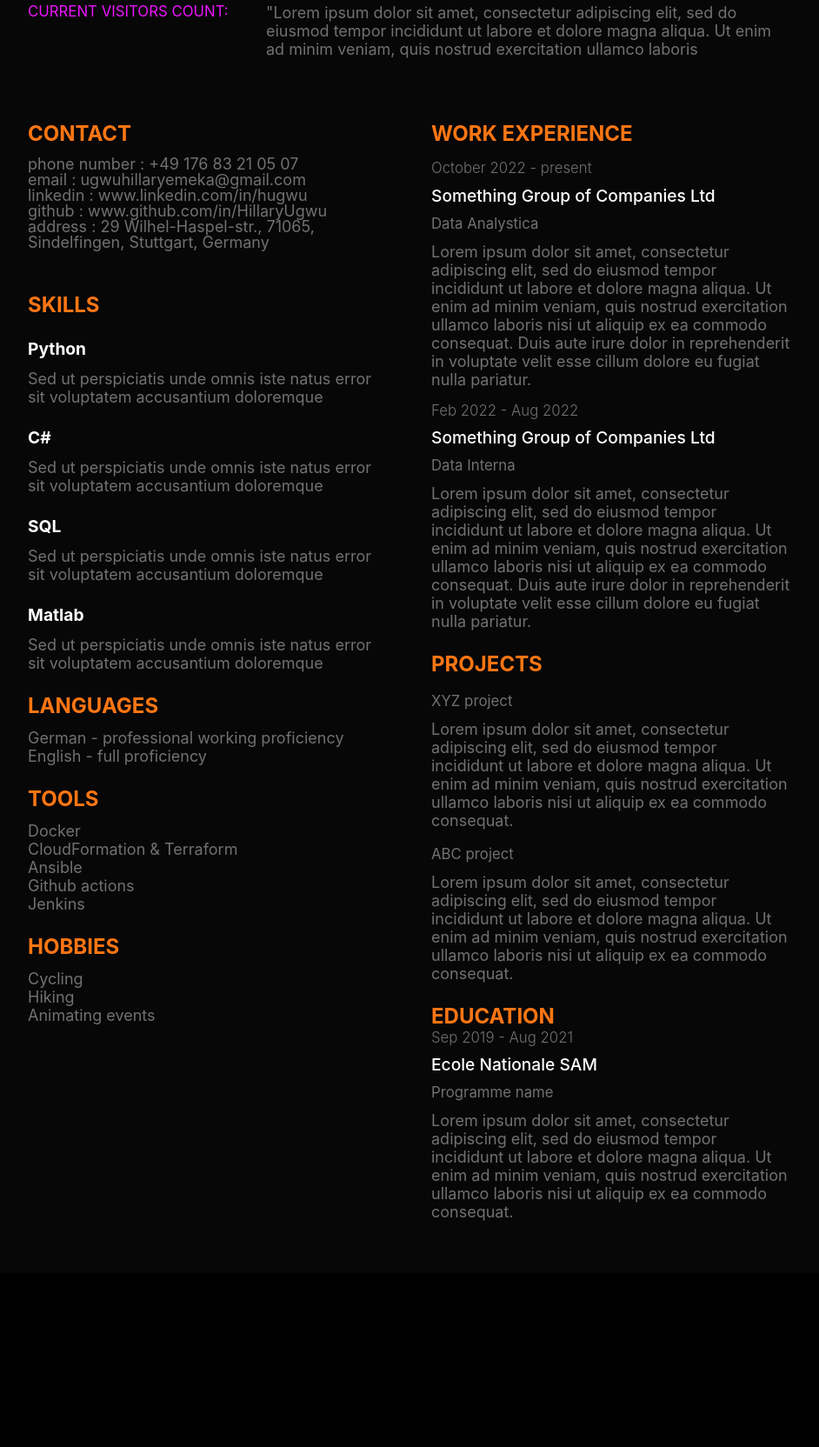
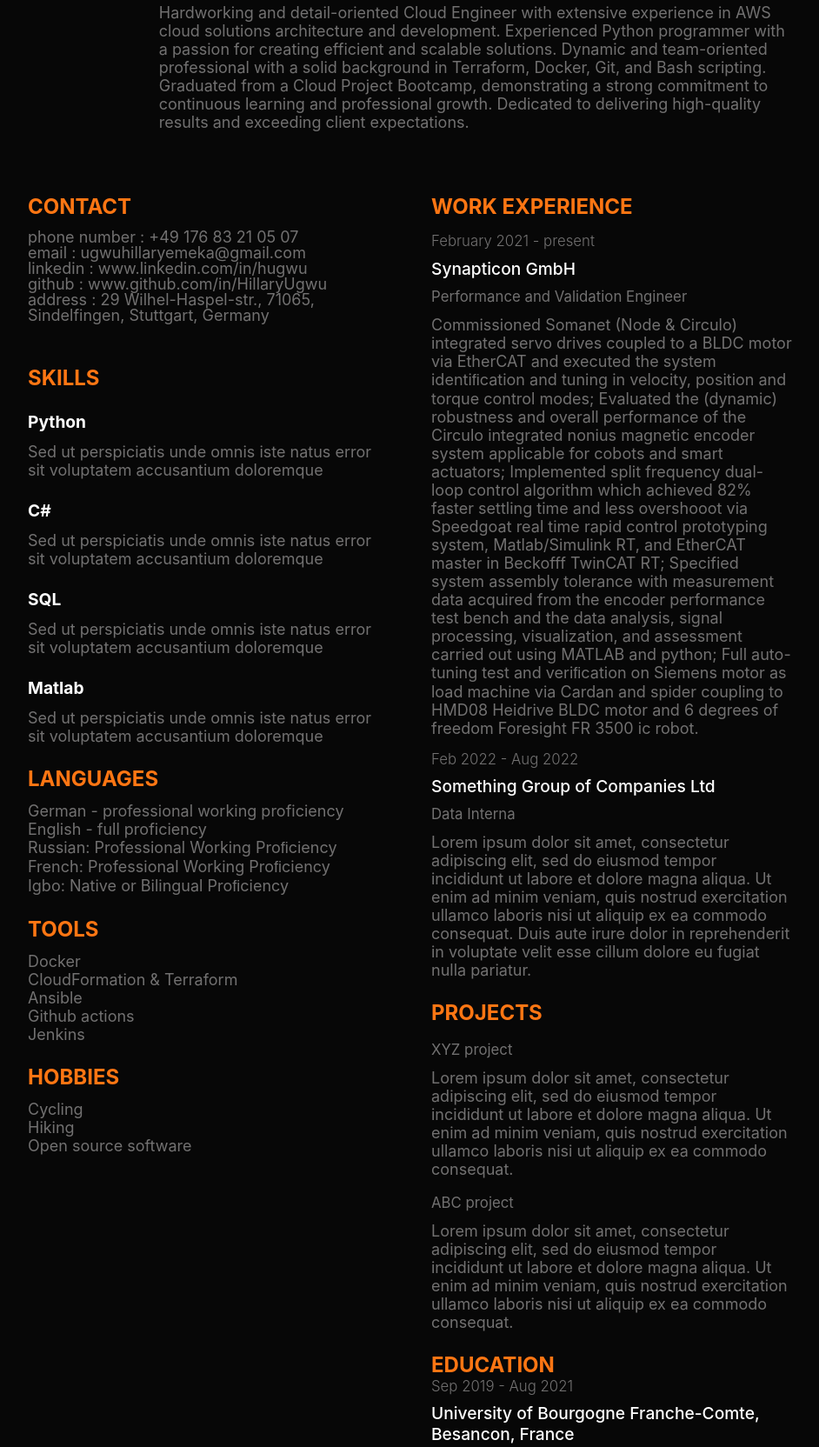
Before and after one commit to HillaryUgwu/aws-cloud-resume, a plain HTML site: page src/frontend/index.html in a window 1280 px wide. Shown: the part 239-1903 px from the top of the page at 87% size, without its empty margins (168-1110 px from the left). Before the commit the page ends 1703 px from the top, so only its background shows below. Drawn offline with Linux system fonts and the light colour scheme; no server answers.

Commit message:
fix: resume objective updated

```diff
--- a/src/frontend/index.html
+++ b/src/frontend/index.html
@@ -28,9 +28,7 @@
                     </h1>
                     <p class="profile_title"> Cloud Engineer </p>
                     <p class="description">
-                        "Lorem ipsum dolor sit amet, consectetur adipiscing elit, sed do eiusmod tempor incididunt ut
-                        labore
-                        et dolore magna aliqua. Ut enim ad minim veniam, quis nostrud exercitation ullamco laboris
+                        Hardworking and detail-oriented Cloud Engineer with extensive experience in AWS cloud solutions architecture and development. Experienced Python programmer with a passion for creating efficient and scalable solutions. Dynamic and team-oriented professional with a solid background in Terraform, Docker, Git, and Bash scripting. Graduated from a Cloud Project Bootcamp, demonstrating a strong commitment to continuous learning and professional growth. Dedicated to delivering high-quality results and exceeding client expectations.
                     </p>
                 </div>
             </div>
@@ -78,6 +76,9 @@
                 <ul class="lang_names description" style="list-style-type: none">
                     <li>German - professional working proficiency</li>
                     <li>English - full proficiency</li>
+                    <li>Russian: Professional Working Proﬁciency</li>
+                    <li>French: Professional Working Proﬁciency</li>
+                    <li>Igbo: Native or Bilingual Proﬁciency</li>
                 </ul>
             </div>
             <div class="Tools">
@@ -95,7 +96,7 @@
                 <ul class="hobbies_names description" style="list-style-type: none">
                     <li>Cycling</li>
                     <li>Hiking</li>
-                    <li>Animating events</li>
+                    <li>Open source software</li>
                 </ul>
             </div>
         </div>
@@ -103,16 +104,20 @@
             <div class="experience">
                 <h3 class="Contact"> Work Experience</h3>
                 <div class="exp_item">
-                    <p class="item_preTitle"> October 2022 - present</p>
-                    <h4 class="item_Title"> Something Group of Companies Ltd</h4>
-                    <p class="item_subTitle">Data Analystica</p>
+                    <p class="item_preTitle"> February 2021 - present</p>
+                    <h4 class="item_Title"> Synapticon GmbH</h4>
+                    <p class="item_subTitle">Performance and Validation Engineer</p>
                     <p class="description">
-                        Lorem ipsum dolor sit amet, consectetur adipiscing elit, sed do eiusmod tempor incididunt ut
-                        labore et dolore magna aliqua.
-                        Ut enim ad minim veniam, quis nostrud exercitation ullamco laboris nisi ut aliquip ex ea commodo
-                        consequat.
-                        Duis aute irure dolor in reprehenderit in voluptate velit esse cillum dolore eu fugiat nulla
-                        pariatur.
+                        Commissioned Somanet (Node & Circulo) integrated servo drives coupled to a BLDC motor via EtherCAT and executed the
+system identiﬁcation and tuning in velocity, position and torque control modes;
+Evaluated the (dynamic) robustness and overall performance of the Circulo integrated nonius magnetic encoder
+system applicable for cobots and smart actuators;
+Implemented split frequency dual-loop control algorithm which achieved 82% faster settling time and less overshooot via
+Speedgoat real time rapid control prototyping system, Matlab/Simulink RT, and EtherCAT master in Beckofff TwinCAT RT;
+Specified system assembly tolerance with measurement data acquired from the encoder performance test bench and
+the data analysis, signal processing, visualization, and assessment carried out using MATLAB and python;
+Full auto-tuning test and veriﬁcation on Siemens motor as load machine via Cardan and spider coupling to HMD08 Heidrive
+BLDC motor and 6 degrees of freedom Foresight FR 3500 ic robot.
                     </p>
                 </div>
                 <div class="exp_item">
@@ -154,13 +159,34 @@
                 <h3 class="Contact"> Education</h3>
                 <div class="edu_item">
                     <p class="item_preTitle"> Sep 2019 - Aug 2021</p>
-                    <h4 class="item_Title"> Ecole Nationale SAM</h4>
-                    <p class="item_subTitle">Programme name</p>
+                    <h4 class="item_Title"> University of Bourgogne Franche-Comte, Besancon, France</h4>
+                    <p class="item_subTitle">MSc. Automation, Robotics and Control for Green Mechatronics</p>
                     <p class="description">
-                        Lorem ipsum dolor sit amet, consectetur adipiscing elit, sed do eiusmod tempor incididunt ut
-                        labore et dolore magna aliqua.
-                        Ut enim ad minim veniam, quis nostrud exercitation ullamco laboris nisi ut aliquip ex ea commodo
-                        consequat.
+                        Advanced robotics & Microrobotics;
+Digital, Non-linear, Robust & Multi-variable systems control;
+3D design & SMART manufacturing of mechatronic systems;
+Optimization and Topology Optimization;
+Micromechatronics & micro transducers
+Industrial IT systems & networks;
+Sensors and actuators;
+Energy harvesting & energy-based modeling;
+Energy management fundamentals & Smart Grid;
+Numerical computation & Simulation of Multiphysics
+                    </p>
+                </div>
+                <div class="edu_item">
+                    <p class="item_preTitle"> Sep 2014 - Jul 2018</p>
+                    <h4 class="item_Title"> Belgorod State Technological University, Russia</h4>
+                    <p class="item_subTitle">B.Eng. Automation of Technological Processes and production</p>
+                    <p class="description">
+                        Automation of technological processes;
+Automatic control (linear & non-linear system) & digital control;
+Intelligent system design & Technical cybernetics;
+General Robotics;
+Modeling and simulation of automated processes;
+Programming & Algorithmization;
+Data bases & web technology;
+Microcontrollers & Electronic circuit design.
                     </p>
                 </div>
             </div>
```
Also changed, not shown: 1 other file.
